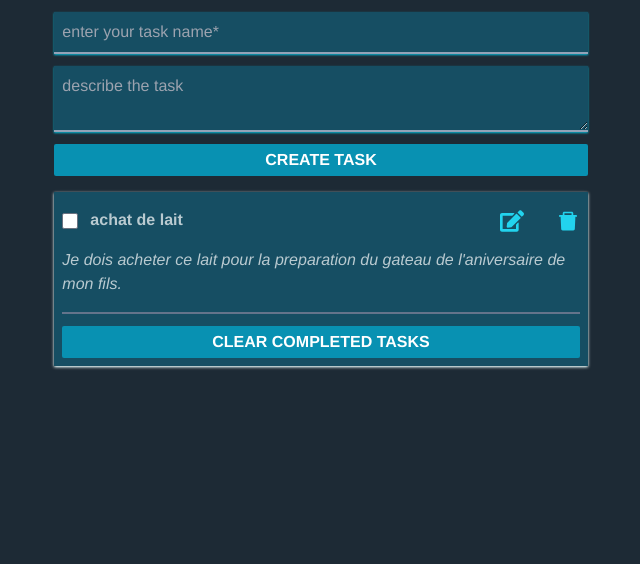
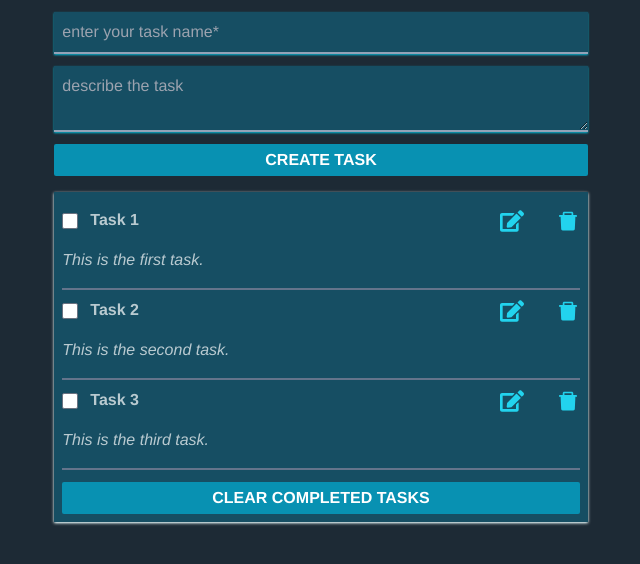
Before and after one commit to sarilusblaise/TaskMaster, a React (Create React App) app: page / in a window 1280 px wide. Shown: the top 564 px of the page, without its empty margins (319-959 px from the left). Built offline with nearby package versions, Linux system fonts and the light colour scheme.

Commit message:
addTask bahavior have been added

```diff
--- a/package.json
+++ b/package.json
@@ -10,6 +10,7 @@
     "react-dom": "^18.2.0",
     "react-icons": "^4.7.1",
     "react-scripts": "5.0.1",
+    "uuid": "^9.0.0",
     "web-vitals": "^2.1.4"
   },
   "scripts": {
--- a/src/TaskContext.js
+++ b/src/TaskContext.js
@@ -1,11 +1,28 @@
 import { createContext, useContext, useReducer } from "react";
+import initialTasks from "./dummyData";
 import taskReducer from "./TaskReducer";
+import { v4 as uuidv4 } from "uuid";
 
 const TaskContext = createContext(null);
-const initialTasks = [];
 export default function TaskProvider({ children }) {
 	const [tasks, dispatch] = useReducer(taskReducer, initialTasks);
-	return <TaskContext.Provider value={{}}>{children}</TaskContext.Provider>;
+
+	const addTask = (name, description) =>
+		dispatch({
+			type: "added",
+			newTask: {
+				id: uuidv4(),
+				name,
+				description,
+				done: false,
+			},
+		});
+
+	return (
+		<TaskContext.Provider value={{ tasks, addTask }}>
+			{children}
+		</TaskContext.Provider>
+	);
 }
 
 export const useGlobalContext = () => useContext(TaskContext);
--- a/src/TaskReducer.js
+++ b/src/TaskReducer.js
@@ -1 +1,7 @@
-export default function taskReducer(task, action) {}
+import { type } from "@testing-library/user-event/dist/type";
+
+export default function taskReducer(tasks, action) {
+	if ((action.type = "added")) {
+		return [...tasks, action.newTask];
+	}
+}
--- a/src/components/CreateTaskForm.js
+++ b/src/components/CreateTaskForm.js
@@ -1,20 +1,37 @@
 import React, { useState } from "react";
+import { useGlobalContext } from "../TaskContext";
 
 const CreateTaskForm = () => {
+	const [taskName, setTaskName] = useState();
+	const [taskDescription, setTaskDescription] = useState();
+	const { addTask } = useGlobalContext();
 	return (
-		<form className='create-task-form'>
+		<form
+			action=''
+			className='create-task-form'
+			onSubmit={(e) => {
+				e.preventDefault();
+				setTaskName("");
+				setTaskDescription("");
+				addTask(taskName, taskDescription);
+			}}
+		>
 			<input
 				className='p-2 border-b-2 border-slate-400 focus:outline-none focus:border-b-2 focus:border-slate-50 bg-cyan-900 shadow-sm shadow-cyan-500'
 				type='text'
 				name='task'
 				placeholder='enter your task name*'
 				required
+				value={taskName}
+				onChange={(e) => setTaskName(e.target.value)}
 			/>
 
 			<textarea
 				className='p-2 border-b-2 border-slate-400 focus:outline-none focus:border-b-2 focus:border-slate-50 bg-cyan-900 shadow-sm shadow-cyan-500'
 				name='taskDescription '
 				placeholder='describe the task'
+				value={taskDescription}
+				onChange={(e) => setTaskDescription(e.target.value)}
 			/>
 			<button className='btn btn-submit' type='submit'>
 				CREATE TASK
--- a/src/components/TaskItem.js
+++ b/src/components/TaskItem.js
@@ -1,10 +1,16 @@
 import { FaEdit } from "react-icons/fa";
 import { AiFillDelete } from "react-icons/ai";
+import { useState } from "react";
+import { useGlobalContext } from "../TaskContext";
 
 export default function TaskItem() {
+	const { tasks } = useGlobalContext();
 	return (
 		<section className='task-item'>
-			<article className='task'>
+			{tasks.map((task) => {
+				const { id, name, description, done } = task;
+				return (
+					<article key={id} className='task'>
 						<div className='taskName-container'>
 							<label htmlFor='taskStatus' className='label'>
 								<input
@@ -13,7 +19,7 @@ export default function TaskItem() {
 									type='checkbox'
 									className='form-checkbox mr-3 rounded-sm '
 								/>
-						achat de lait
+								{name}
 							</label>
 							<div className='icon-container'>
 								<button>
@@ -25,11 +31,10 @@ export default function TaskItem() {
 							</div>
 						</div>
 
-				<p className='italic'>
-					Je dois acheter ce lait pour la preparation du gateau de l'aniversaire
-					de mon fils.{" "}
-				</p>
+						<p className='italic'>{description}</p>
 					</article>
+				);
+			})}
 
 			<button type='button' className='btn btn-clear'>
 				CLEAR COMPLETED TASKS
--- /dev/null
+++ b/src/dummyData.js
@@ -0,0 +1,22 @@
+const initialTasks = [
+	{
+		id: 1,
+		name: "Task 1",
+		description: "This is the first task.",
+		done: false,
+	},
+	{
+		id: 2,
+		name: "Task 2",
+		description: "This is the second task.",
+		done: true,
+	},
+	{
+		id: 3,
+		name: "Task 3",
+		description: "This is the third task.",
+		done: false,
+	},
+];
+
+export default initialTasks;
```
Also changed, not shown: 1 other file (tests, documents, lock files or other folders). Lines whose indentation alone changed are shown as unchanged.
